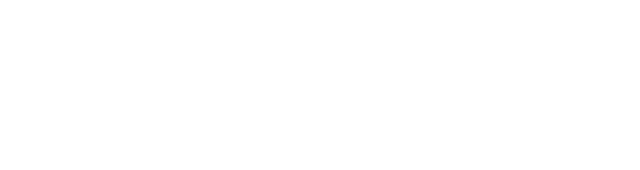
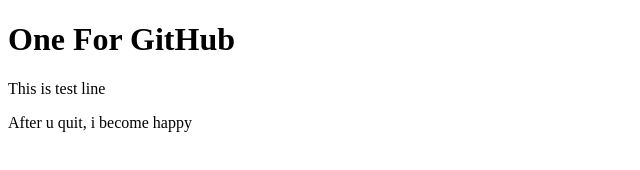
Before and after one commit to SlavaKondratyuk/BootkampDay2, a plain HTML site: page index.html in a window 1280 px wide. Shown: the whole page, without its empty margins (0-640 px from the left). Drawn offline with Linux system fonts and the light colour scheme.

Commit message:
added new paragraph

```diff
--- a/index.html
+++ b/index.html
@@ -6,5 +6,10 @@
 </head>
 <body>
 
+<h1>One For GitHub</h1>
+
+<p>This is test line</p>
+<p>After u quit, i become happy</p>
+
 </body>
 </html>
```
Also changed, not shown: 1 other file.
